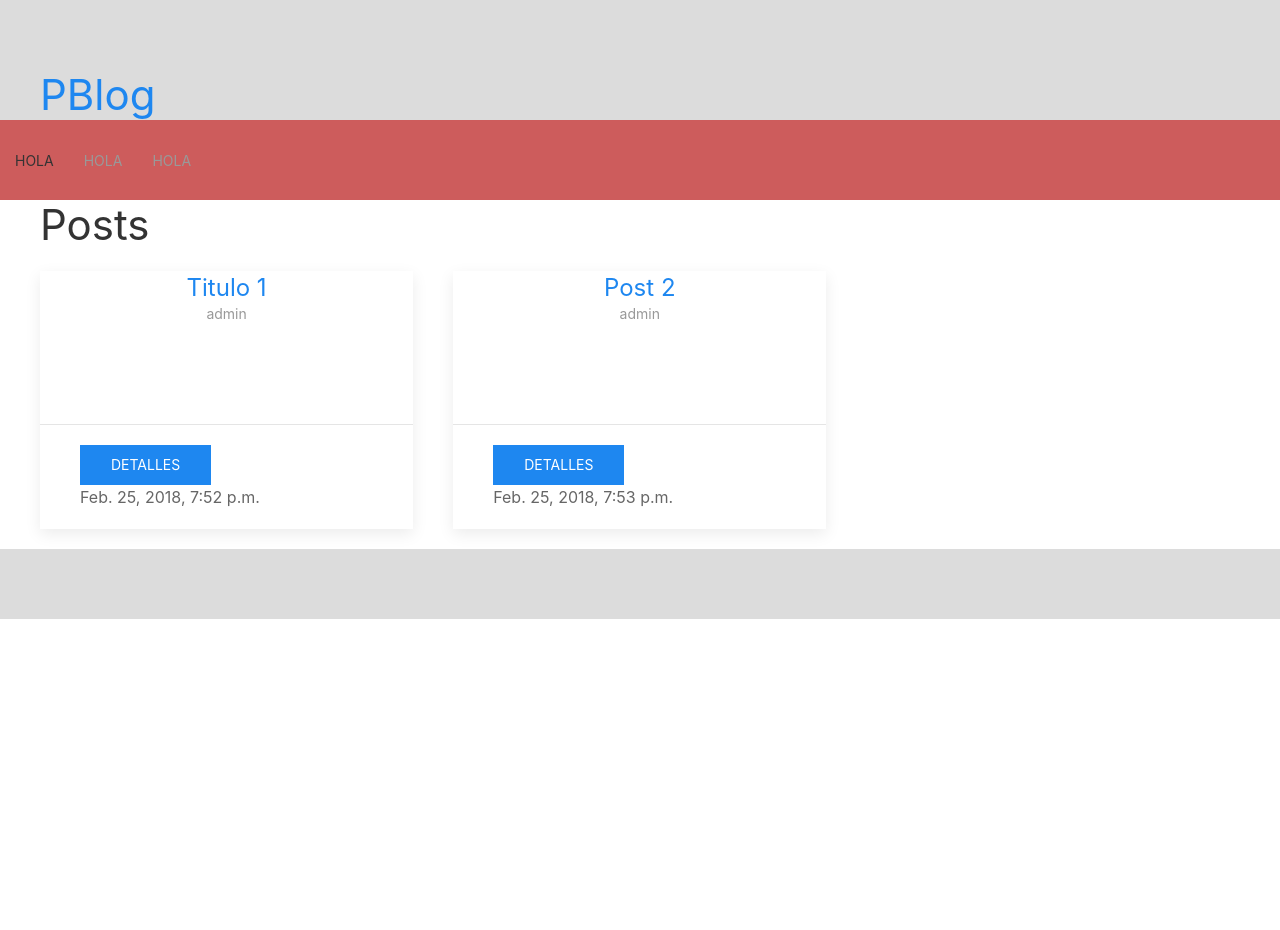
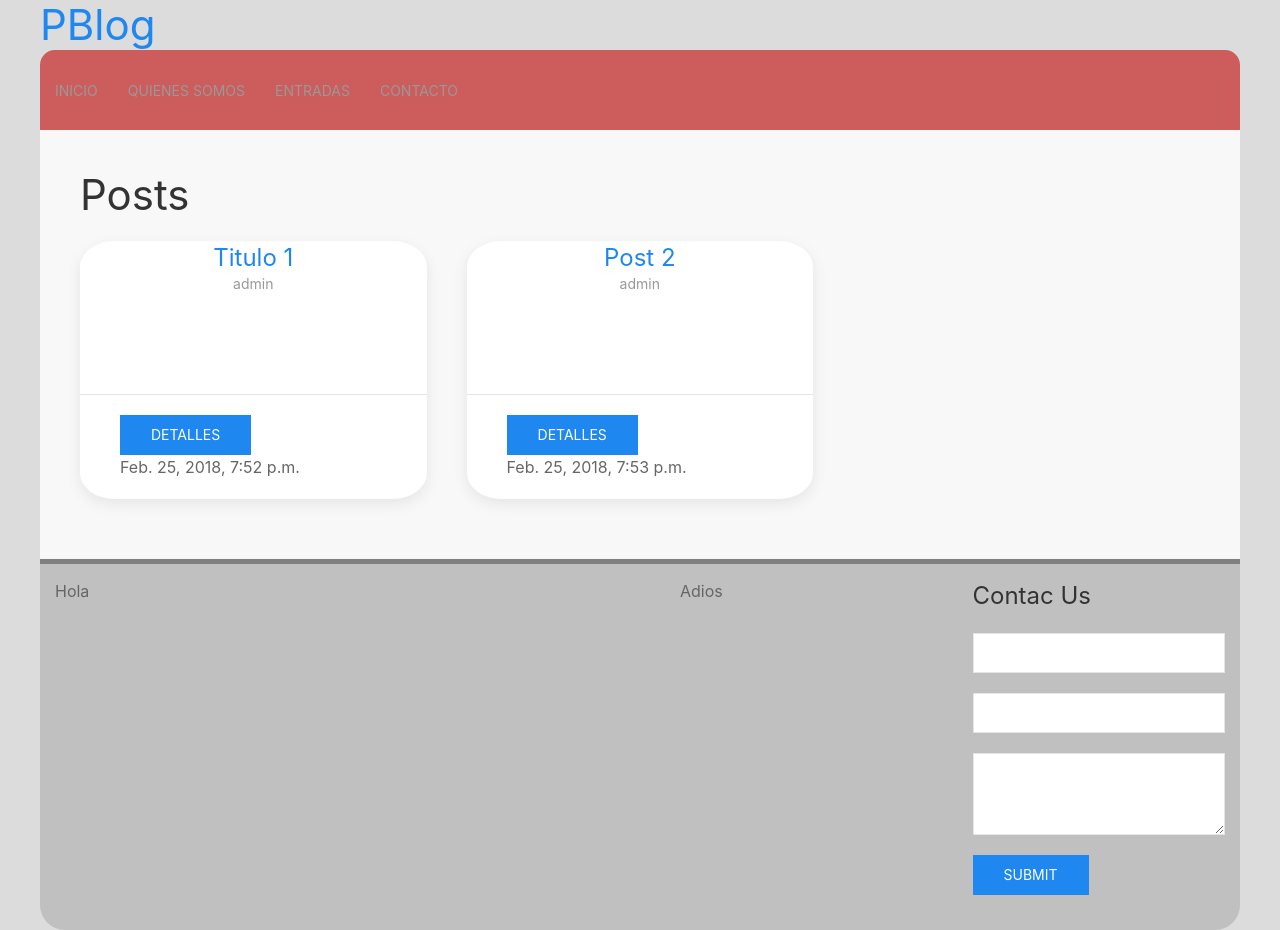
Before and after one commit to therick96/django_practica, a Django app: page / in a window 1280 px wide. Before the commit the page ends 619 px from the top, so only its background shows below. Run offline with Django 3.2, Linux system fonts and the light colour scheme; data comes from the database, SQL or seed files in the repository.

Commit message:
Editado css

```diff
--- a/Proyecto_1/blog/static/css/main.css
+++ b/Proyecto_1/blog/static/css/main.css
@@ -17,3 +17,17 @@ body{
 .text_white{
     color: white;
 }
+
+.uk-navbar-container{
+    border-top-right-radius: 15px;
+    border-top-left-radius: 15px;
+}
+
+.footer{
+    border-bottom-left-radius: 25px;
+    border-bottom-right-radius: 25px;
+}
+
+.uk-card{
+    border-radius: 10%;
+}
--- a/Proyecto_1/blog/templates/blog/base.html
+++ b/Proyecto_1/blog/templates/blog/base.html
@@ -10,26 +10,66 @@
     <script src="/static/js/uikit-icons.min.js"></script>
 </head>
 <body>
-    <div class="uk-section">
-        <div class="uk-container uk-margin-remove-bottom">
+        <div class="uk-container">
             <h1 class=""><a href="/">PBlog</a></h1>
-            </div>
-        <div class="uk-container-large uk-margin-remove-top">
-            <nav class="uk-navbar-container bg_IndianRed uk-navbar-transparent" uk-navbar>
+        </div>
+        <div class="uk-container">
+            <nav class="uk-navbar-container uk-navbar-transparent bg_IndianRed" uk-navbar>
                 <div class="uk-navbar-left">
                     <ul class="uk-navbar-nav">
-                        <li class="uk-active"><a href="">Hola</a></li>
-                        <li><a href="">Hola</a></li>
-                        <li><a href="">Hola</a></li>
+                        <li><a href="">Inicio</a></li>
+                        <li><a href="">Quienes Somos</a></li>
+                        <li><a href="">Entradas</a></li>
+                        <li><a href="">Contacto</a></li>
                     </ul>
                 </div>
             </nav>
         </div>
-        <div class="uk-container uk-background-default">
-            {% block content %}
-            {% endblock %}
+        <div class="uk-container">
+            <div class="uk-background-muted uk-padding">
+                {% block content %}
+                {% endblock %}
+
+            </div>
         </div>
 
-    </div>
+        <div class="uk-container">
+            <!--Grid-->
+            <div class="bg_silver uk-padding-small footer" style="border-top: 5px solid gray;">
+                <div class="uk-grid uk-child-width-1-2@m uk-child-width-expand@s" uk-grid>
+                    <div>
+                        <div>Hola</div>
+                    </div>
+                    <div class="uk-grid uk-child-width-1-2@m uk-child-width-expand@s" uk-grid>
+                        <div>
+                            <div>Adios</div>
+                        </div>
+                        <div>
+                            <div>
+                                <!-- FOrmulario -->
+                                <form action="">
+                                    <div class="uk-margin">
+                                        <h3>Contac Us</h3>
+                                    </div>
+                                    <div class="uk-margin">
+                                        <input type="text" class="uk-input">
+                                    </div>
+                                    <div class="uk-margin">
+                                        <input type="text" class="uk-input">
+                                    </div>
+                                    <div class="uk-margin">
+                                        <textarea name="" id="" cols="30" rows="3" class="uk-textarea"></textarea>
+                                    </div>
+                                    <div class="uk-margin">
+                                        <button class="uk-button uk-button-primary">Submit</button>
+                                    </div>
+                                </form>
+                            </div>
+                        </div>
+                    </div>
+                </div>
+
+            </div>
+        </div>
 </body>
 </html>
```
